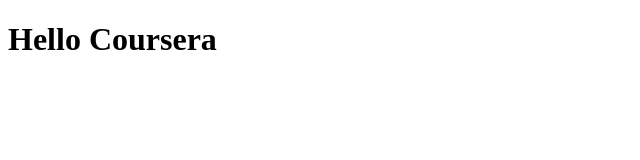
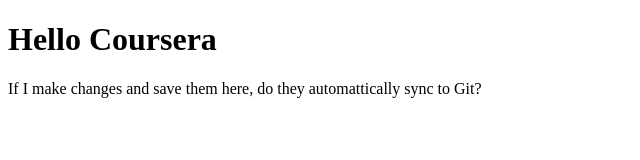
Before and after one commit to spatsy/coursera-test, a plain HTML site: page index.html in a window 1280 px wide. Shown: the whole page, without its empty margins (0-640 px from the left). Drawn offline with Linux system fonts and the light colour scheme.

Commit message:
testing push
changes

```diff
--- a/index.html
+++ b/index.html
@@ -9,6 +9,7 @@
 
 <body>
     <h1>Hello Coursera</h1>
+    <p>If I make changes and save them here, do they automattically sync to Git?</p>
 </body>
 
 </html>
```
